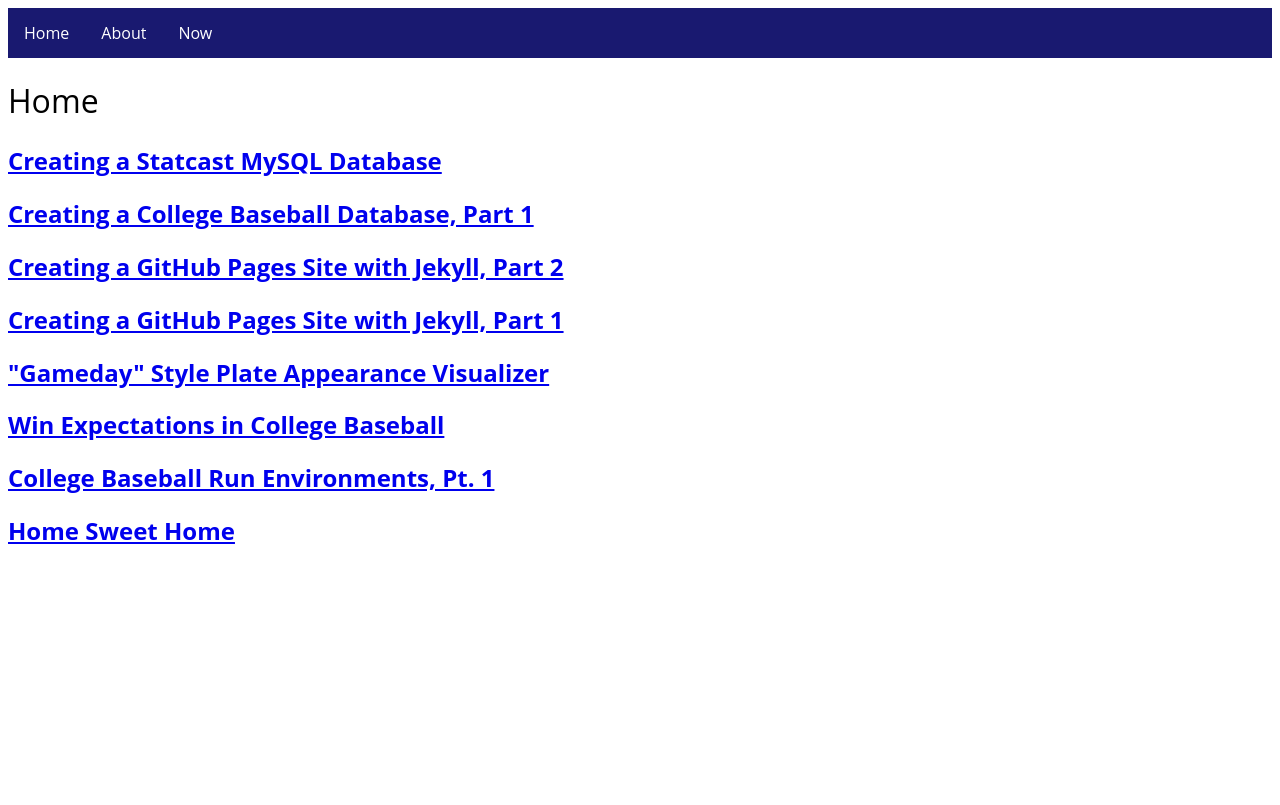
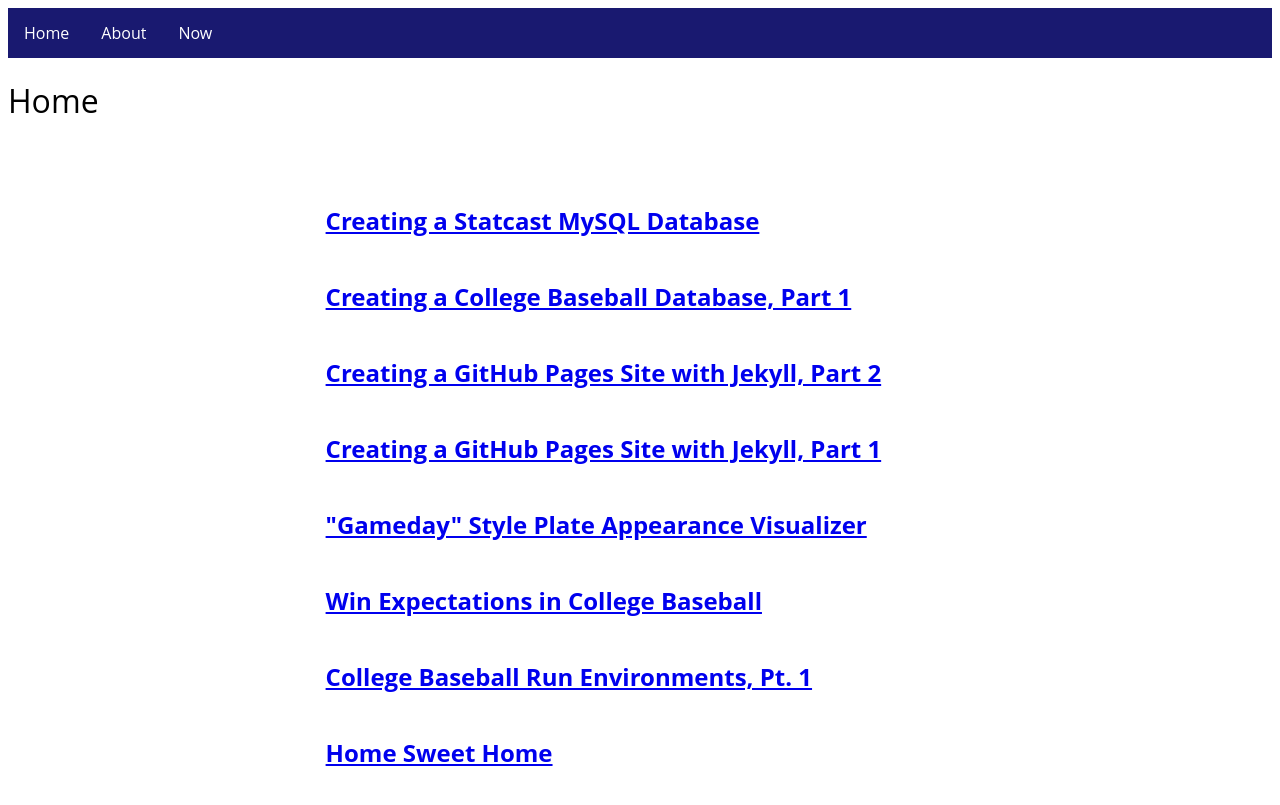
Before and after one commit to milesok/milesok.github.io, a Jekyll site: the page built from index.md, in a window 1280 px wide. Shown: the top 805 px of the page. Built offline with Jekyll 4.4.1, drawn with Linux system fonts in a browser that asks for light colours.

Commit message:
Update main.scss
trying to center and pad home page posts list

```diff
--- a/_sass/main.scss
+++ b/_sass/main.scss
@@ -33,3 +33,11 @@ nav {
         }
   }
 }
+.post-preview{
+  padding: .1rem;
+}
+.posts-list{
+  margin: auto;
+  padding:1rem;
+  width: 50%;
+}
```
